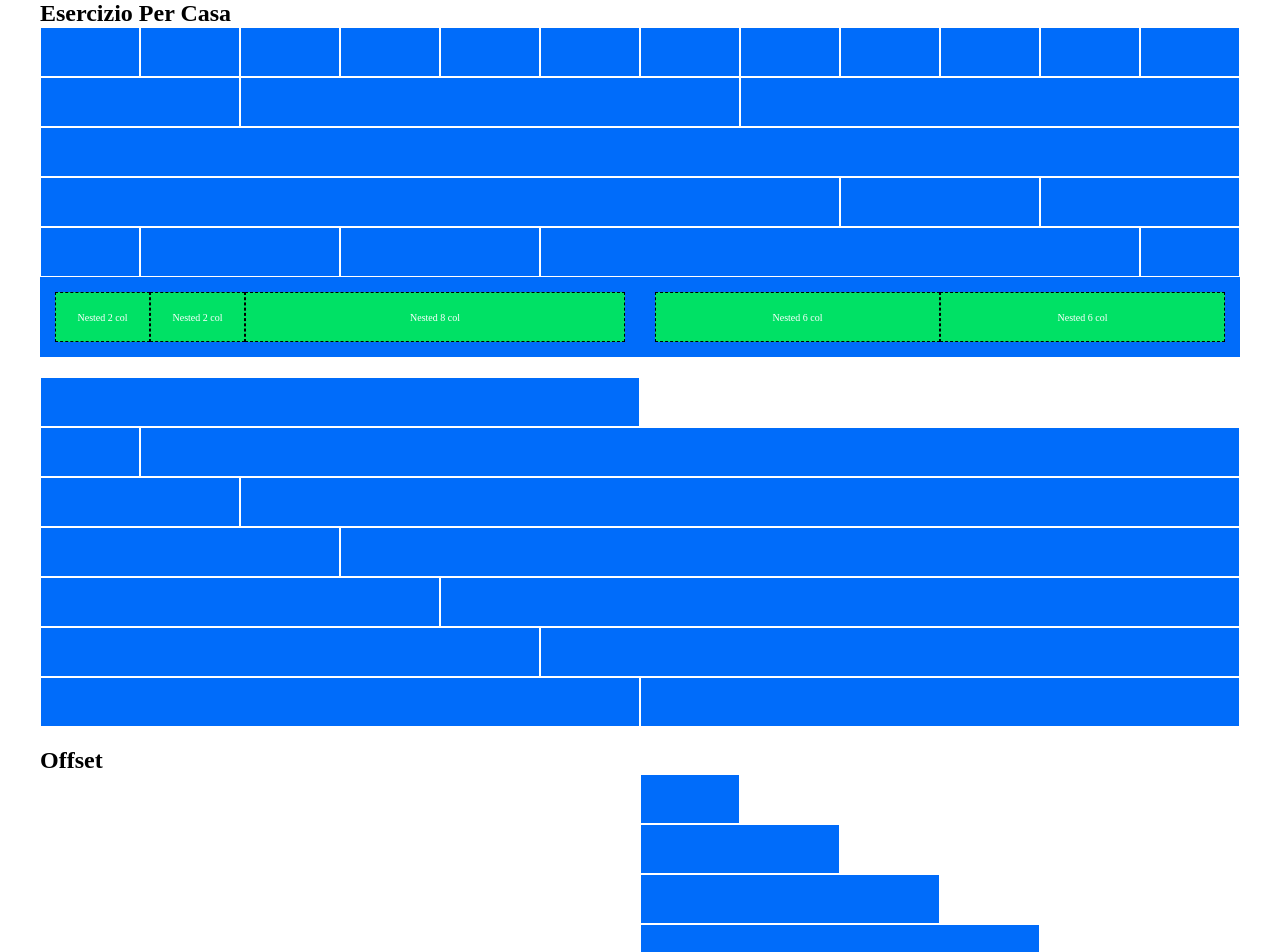
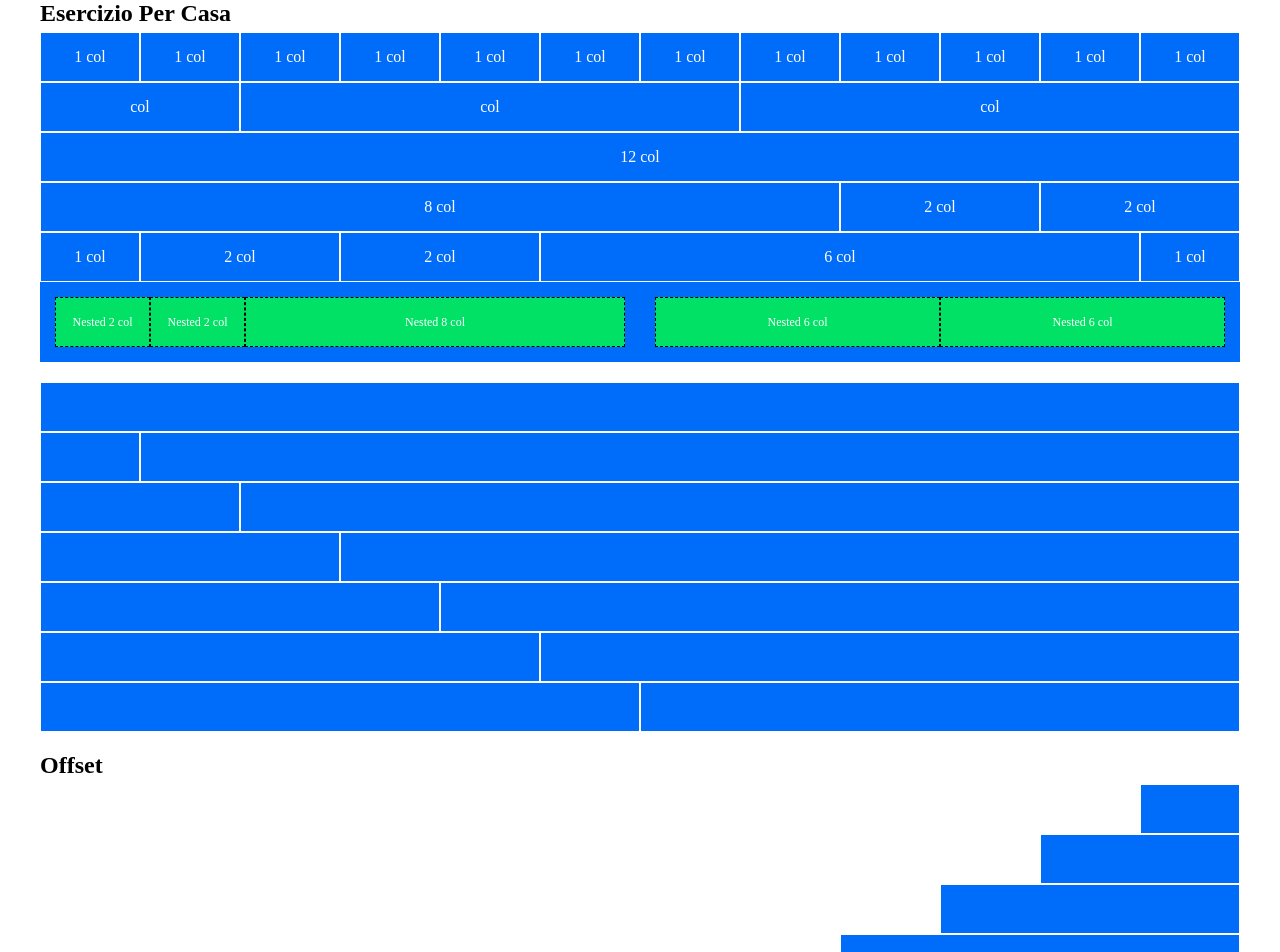
Before and after one commit to Corfaya/html-css-12bool, a plain HTML site: page index.html in a window 1280 px wide. Shown: the top 952 px of the page. Drawn offline with Linux system fonts and the light colour scheme.

Commit message:
[UPD] All responsive rules applied. CLOSED

```diff
--- a/css/framework.css
+++ b/css/framework.css
@@ -8,7 +8,6 @@
 .container {
     max-width: 1200px;
     margin: 0 auto;
-    padding-bottom: 20px;
 }
 
 .row {
--- a/css/style.css
+++ b/css/style.css
@@ -1,19 +1,25 @@
 :root {
     --sky-blue: #006CFA;
     --malachite: #00E165;
+}
+
+body {
+    color: #fff;
 }
 
 .content {
     background-color: var(--sky-blue);
     border: 1px solid #fff;
     height: 50px;
+    display: flex;
+    justify-content: center;
+    align-items: center;
 }
 
 .inner-content {
     background-color: var(--malachite);
     border: 1px dashed #000;
-    color: #fff;
-    font-size: 10px;
+    font-size: 12px;
     height: 50px;
     display: flex;
     justify-content: center;
@@ -24,6 +30,15 @@
     background-color: var(--sky-blue);
 }
 
+h2 {
+    margin-bottom: 5px;
+    color: #000;
+}
+
 .p-15 {
     padding: 15px;
 }
+
+.pb-20 {
+    padding-bottom: 20px;
+}
--- a/index.html
+++ b/index.html
@@ -11,93 +11,93 @@
 
 <body>
     <!-- FIRST CONTAINER -->
-    <div class="container">
+    <div class="container pb-20">
         <h2>Esercizio Per Casa</h2>
         <!-- 1st -->
         <div class="row">
             <div class="col col-12 col-md-6 col-lg-1">
-                <div class="content"></div>
+                <div class="content">1 col</div>
             </div>
             <div class="col col-12 col-md-6 col-lg-1">
-                <div class="content"></div>
+                <div class="content">1 col</div>
             </div>
             <div class="col col-12 col-md-6 col-lg-1">
-                <div class="content"></div>
+                <div class="content">1 col</div>
             </div>
             <div class="col col-12 col-md-6 col-lg-1">
-                <div class="content"></div>
+                <div class="content">1 col</div>
             </div>
             <div class="col col-12 col-md-6 col-lg-1">
-                <div class="content"></div>
+                <div class="content">1 col</div>
             </div>
             <div class="col col-12 col-md-6 col-lg-1">
-                <div class="content"></div>
+                <div class="content">1 col</div>
             </div>
             <div class="col col-12 col-md-6 col-lg-1">
-                <div class="content"></div>
+                <div class="content">1 col</div>
             </div>
             <div class="col col-12 col-md-6 col-lg-1">
-                <div class="content"></div>
+                <div class="content">1 col</div>
             </div>
             <div class="col col-12 col-md-6 col-lg-1">
-                <div class="content"></div>
+                <div class="content">1 col</div>
             </div>
             <div class="col col-12 col-md-6 col-lg-1">
-                <div class="content"></div>
+                <div class="content">1 col</div>
             </div>
             <div class="col col-12 col-md-6 col-lg-1">
-                <div class="content"></div>
+                <div class="content">1 col</div>
             </div>
             <div class="col col-12 col-md-6 col-lg-1">
-                <div class="content"></div>
+                <div class="content">1 col</div>
             </div>
         </div>
         <!-- 2nd -->
         <div class="row">
             <div class="col col-12 col-md-4 col-lg-2">
-                <div class="content"></div>
+                <div class="content">col</div>
             </div>
             <div class="col col-12 col-md-4 col-lg-5">
-                <div class="content"></div>
+                <div class="content">col</div>
             </div>
             <div class="col col-12 col-md-4 col-lg-5">
-                <div class="content"></div>
+                <div class="content">col</div>
             </div>
         </div>
         <!-- 3rd -->
         <div class="row">
             <div class="col col-12">
-                <div class="content"></div>
+                <div class="content">12 col</div>
             </div>
         </div>
         <!-- 4th -->
         <div class="row">
             <div class="col col-12 col-md-4 col-lg-8">
-                <div class="content"></div>
+                <div class="content">8 col</div>
             </div>
             <div class="col col-12 col-md-4 col-lg-2">
-                <div class="content"></div>
+                <div class="content">2 col</div>
             </div>
             <div class="col col-12 col-md-4 col-lg-2">
-                <div class="content"></div>
+                <div class="content">2 col</div>
             </div>
         </div>
         <!-- 5th -->
         <div class="row">
             <div class="col col-12 col-md-6 col-lg-1">
-                <div class="content"></div>
+                <div class="content">1 col</div>
             </div>
             <div class="col col-12 col-md-6 col-lg-2">
-                <div class="content"></div>
+                <div class="content">2 col</div>
             </div>
             <div class="col col-12 col-md-6 col-lg-2">
-                <div class="content"></div>
+                <div class="content">2 col</div>
             </div>
             <div class="col col-12 col-md-6 col-lg-6">
-                <div class="content"></div>
+                <div class="content">6 col</div>
             </div>
             <div class="col col-12 col-md-12 col-lg-1">
-                <div class="content"></div>
+                <div class="content">1 col</div>
             </div>
         </div>
         <!-- 6th -->
@@ -114,7 +114,7 @@
                             Nested 2 col
                         </div>
                     </div>
-                    <div class="col col-12 col-md-6 col-lg-8">
+                    <div class="col col-12 col-md-12 col-lg-8">
                         <div class="inner-content">
                             Nested 8 col
                         </div>
@@ -123,12 +123,12 @@
             </div>
             <div class="col col-12 col-md-6 col-lg-6 bg-skyblue p-15">
                 <div class="row">
-                    <div class="col col-12 col-md-6 col-lg-6">
+                    <div class="col col-12 col-md-12 col-lg-6">
                         <div class="inner-content">
                             Nested 6 col
                         </div>
                     </div>
-                    <div class="col col-12 col-md-6 col-lg-6">
+                    <div class="col col-12 col-md-12 col-lg-6">
                         <div class="inner-content">
                             Nested 6 col
                         </div>
@@ -139,10 +139,10 @@
     </div>
 
     <!-- SECOND CONTAINER -->
-    <div class="container">
+    <div class="container pb-20">
         <!-- 1st -->
          <div class="row">
-            <div class="col col-12 col-md-6">
+            <div class="col col-12">
                 <div class="content"></div>
             </div>
          </div>
@@ -203,60 +203,60 @@
     </div>
 
     <!-- THIRD CONTAINER -->
-     <div class="container">
+     <div class="container pb-20">
         <h2>Offset</h2>
         <div class="row">
-            <div class="col col-12 col-md-6 col-lg-1 col-md-offset-6 col-offset-11">
+            <div class="col col-12 col-sm-1 col-lg-1 col-sm-offset-11">
                 <div class="content"></div>
             </div>
         </div>
         <div class="row">
-            <div class="col col-12 col-md-6 col-lg-2 col-md-offset-6 col-offset-10">
+            <div class="col col-12 col-sm-2 col-lg-2 col-sm-offset-10">
                 <div class="content"></div>
             </div>
         </div>
         <div class="row">
-            <div class="col col-12 col-md-6 col-lg-3 col-md-offset-6 col-offset-9">
+            <div class="col col-12 col-sm-3 col-lg-3 col-sm-offset-9">
                 <div class="content"></div>
             </div>
         </div>
         <div class="row">
-            <div class="col col-12 col-md-6 col-lg-4 col-md-offset-6 col-offset-8">
+            <div class="col col-12 col-sm-4 col-lg-4 col-sm-offset-8">
                 <div class="content"></div>
             </div>
         </div>
         <div class="row">
-            <div class="col col-12 col-md-6 col-lg-5 col-md-offset-6 col-offset-7">
+            <div class="col col-12 col-sm-5 col-lg-5 col-sm-offset-7">
                 <div class="content"></div>
             </div>
         </div>
         <div class="row">
-            <div class="col col-12 col-md-6 col-lg-6 col-md-offset-6 col-offset-6">
+            <div class="col col-12 col-sm-6 col-lg-6 col-sm-offset-6">
                 <div class="content"></div>
             </div>
         </div>
         <div class="row">
-            <div class="col col-12 col-md-6 col-lg-7 col-md-offset-6 col-offset-5">
+            <div class="col col-12 col-sm-7 col-lg-7 col-sm-offset-5">
                 <div class="content"></div>
             </div>
         </div>
         <div class="row">
-            <div class="col col-12 col-md-6 col-lg-8 col-md-offset-6 col-offset-4">
+            <div class="col col-12 col-sm-8 col-lg-8 col-sm-offset-4">
                 <div class="content"></div>
             </div>
         </div>
         <div class="row">
-            <div class="col col-12 col-md-6 col-lg-9 col-md-offset-6 col-offset-3">
+            <div class="col col-12 col-sm-9 col-lg-9 col-sm-offset-3">
                 <div class="content"></div>
             </div>
         </div>
         <div class="row">
-            <div class="col col-12 col-md-6 col-lg-10 col-md-offset-6 col-offset-2">
+            <div class="col col-12 col-sm-10 col-lg-10 col-sm-offset-2">
                 <div class="content"></div>
             </div>
         </div>
         <div class="row">
-            <div class="col col-12 col-md-6 col-lg-11 col-md-offset-6 col-offset-1">
+            <div class="col col-12 col-sm-11 col-lg-11 col-sm-offset-1">
                 <div class="content"></div>
             </div>
         </div>
```
